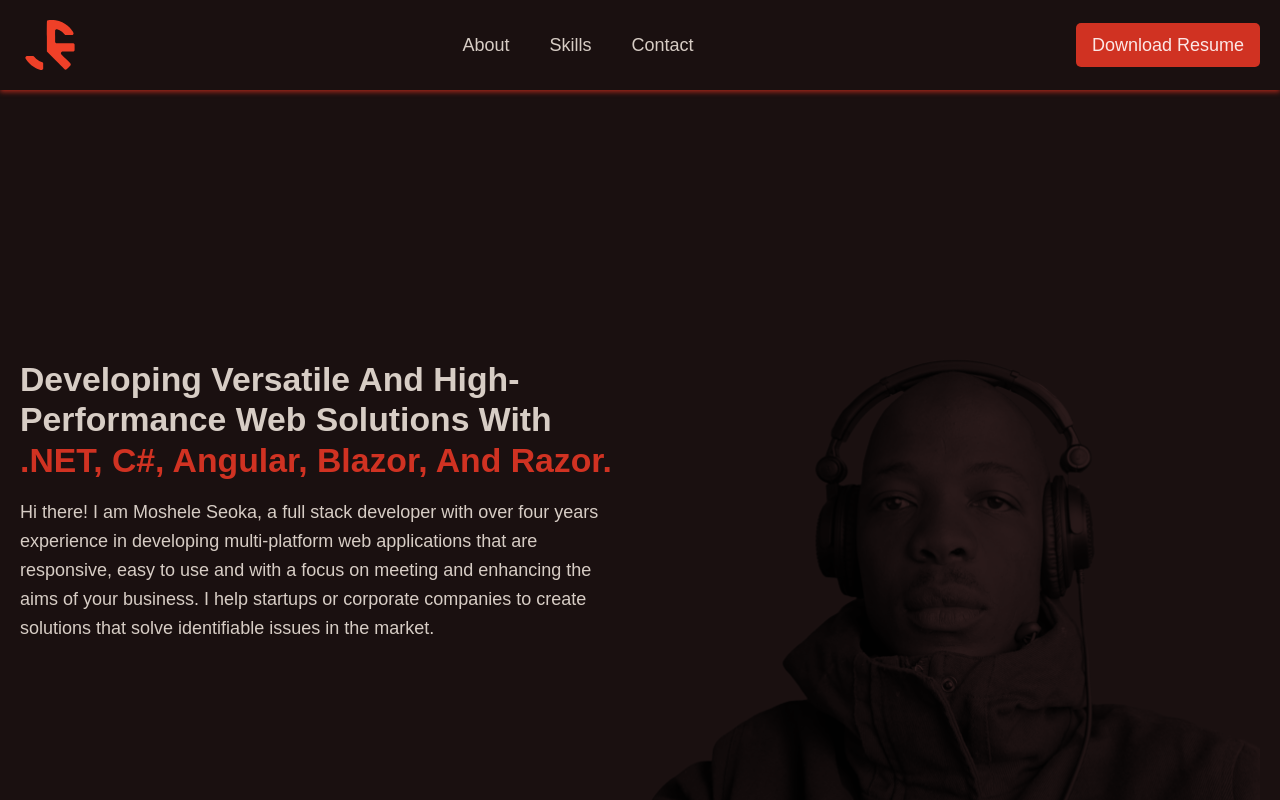
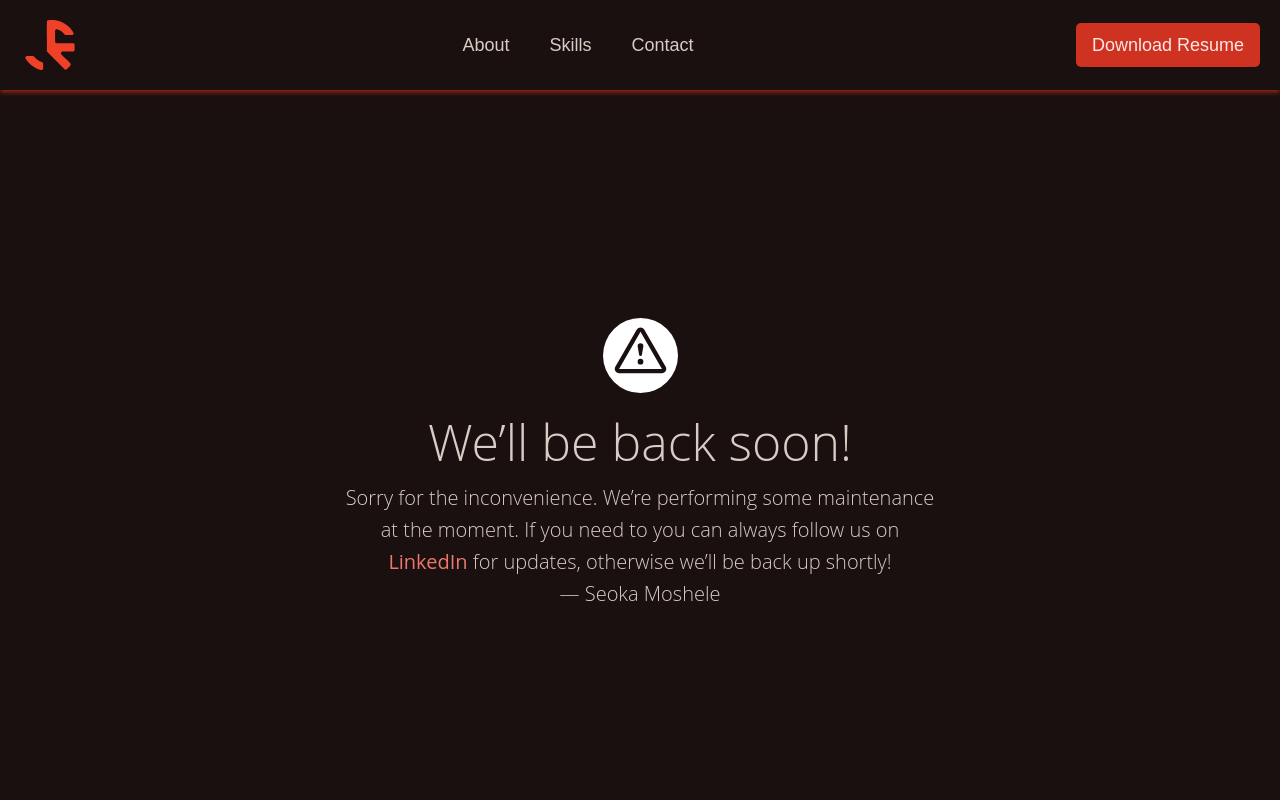
Before and after one commit to devseoka/MKS-Portfolio, an Angular app in the folder mks-portfolio-ui/: page /503 in a window 1280 px wide. Before the commit this address led to /. Shown: the top 800 px of the page. Built offline with nearby package versions, Linux system fonts and the light colour scheme; a web font is replaced by a local one.

Commit message:
Refactor: Add Service Unavailable component and routing

```diff
--- a/mks-portfolio-ui/src/app/app-routing.module.ts
+++ b/mks-portfolio-ui/src/app/app-routing.module.ts
@@ -1,12 +1,18 @@
 import { NgModule } from '@angular/core';
 import { RouterModule, Routes } from '@angular/router';
 import { HomeComponent } from '@components/pages/home/home.component';
+import { ServiceUnavailableComponent } from '@components/service-unavailable/service-unavailable.component';
 
 const routes: Routes = [
   {
     path: '',
     component: HomeComponent,
     data: { title: 'Seoka Moshele – Full-Stack Developer | C# & Angular Intermediate Developer' },
+  },
+  {
+    path: '503',
+    component: ServiceUnavailableComponent,
+    data: { title: 'Seoka Moshele | 503 Service Unavailable' },
   },
   { path: '**', redirectTo: '' },
 ];
--- a/mks-portfolio-ui/src/app/app.component.ts
+++ b/mks-portfolio-ui/src/app/app.component.ts
@@ -1,4 +1,5 @@
 import { Component, OnInit } from '@angular/core';
+import { Router } from '@angular/router';
 
 @Component({
   selector: 'app-root',
@@ -6,6 +7,7 @@ import { Component, OnInit } from '@angular/core';
   styleUrls: ['./app.component.scss'],
 })
 export class AppComponent implements OnInit {
+  constructor(private router: Router){}
   isOpen = false;
   ngOnInit(): void {
     console.log(`The status of the model is `, this.isOpen);
@@ -13,4 +15,10 @@ export class AppComponent implements OnInit {
   onOpen(status: boolean) {
     this.isOpen = status;
   }
+  checkServiceStatus() {
+    const isServiceDown = true;
+    if (isServiceDown) {
+      this.router.navigate(['/503']);
+    }
+  }
 }
--- a/mks-portfolio-ui/src/app/app.module.ts
+++ b/mks-portfolio-ui/src/app/app.module.ts
@@ -13,6 +13,7 @@ import { SharedModule } from './shared/shared.module';
 import { HttpClientModule, provideHttpClient, withInterceptors } from '@angular/common/http';
 import { ReactiveFormsModule } from '@angular/forms';
 import { authInterceptor } from '@helpers/api-auth.interceptor';
+import { ServiceUnavailableComponent } from '@components/service-unavailable/service-unavailable.component';
 
 @NgModule({
   declarations: [
@@ -22,6 +23,7 @@ import { authInterceptor } from '@helpers/api-auth.interceptor';
     AboutComponent,
     skillsComponent,
     ContactComponent,
+    ServiceUnavailableComponent
   ],
   imports: [
     BrowserModule,
--- /dev/null
+++ b/mks-portfolio-ui/src/app/components/service-unavailable/service-unavailable.component.html
@@ -0,0 +1,11 @@
+<section>
+    <article>
+        <svg xmlns="http://www.w3.org/2000/svg" viewBox="0 0 202.24 202.24"><defs><style>.cls-1{fill:#fff;}</style></defs><title>Asset 3</title><g id="Layer_2" data-name="Layer 2"><g id="Capa_1" data-name="Capa 1"><path class="cls-1" d="M101.12,0A101.12,101.12,0,1,0,202.24,101.12,101.12,101.12,0,0,0,101.12,0ZM159,148.76H43.28a11.57,11.57,0,0,1-10-17.34L91.09,31.16a11.57,11.57,0,0,1,20.06,0L169,131.43a11.57,11.57,0,0,1-10,17.34Z"/><path class="cls-1" d="M101.12,36.93h0L43.27,137.21H159L101.13,36.94Zm0,88.7a7.71,7.71,0,1,1,7.71-7.71A7.71,7.71,0,0,1,101.12,125.63Zm7.71-50.13a7.56,7.56,0,0,1-.11,1.3l-3.8,22.49a3.86,3.86,0,0,1-7.61,0l-3.8-22.49a8,8,0,0,1-.11-1.3,7.71,7.71,0,1,1,15.43,0Z"/></g></g></svg>
+        <h1>We&rsquo;ll be back soon!</h1>
+        <div>
+            <p>Sorry for the inconvenience. We&rsquo;re performing some maintenance at the moment. If you need to you can always follow us on <a href="https://linkedin.com/in/seokamk">LinkedIn</a> for updates, otherwise we&rsquo;ll be back up shortly!</p>
+            <p>&mdash; Seoka Moshele</p>
+        </div>
+    </article>
+</section>
+<router-outlet></router-outlet>
--- /dev/null
+++ b/mks-portfolio-ui/src/app/components/service-unavailable/service-unavailable.component.scss
@@ -0,0 +1,41 @@
+@import '../../../assets/scss/abstracts/variable';
+
+  section {
+    text-align: center;
+    padding: 0;
+    font-family: "Open Sans", sans-serif;
+    font-weight: 100;
+    font-size: 20px;
+    display: flex;
+    justify-content: center;
+    align-items: center;
+
+    h1 {
+      font-size: 50px;
+      font-weight: 100;
+      text-align: center;
+    }
+
+    article {
+      display: block;
+      width: 700px;
+      padding: 50px;
+      margin: 0 auto;
+    }
+
+    a {
+      color: $mks-primary-300;
+      font-weight: bold;
+      transition: color 0.3s ease;
+      &:hover {
+        text-decoration: none;
+        color: $mks-primary-600;
+      }
+      font-weight: 400;
+    }
+
+    svg {
+      width: 75px;
+      margin-top: 1em;
+    }
+  }
```
Also changed, not shown: mks-portfolio-ui/src/app/components/service-unavailable/service-unavailable.component.ts (added, +10 -0 lines).
